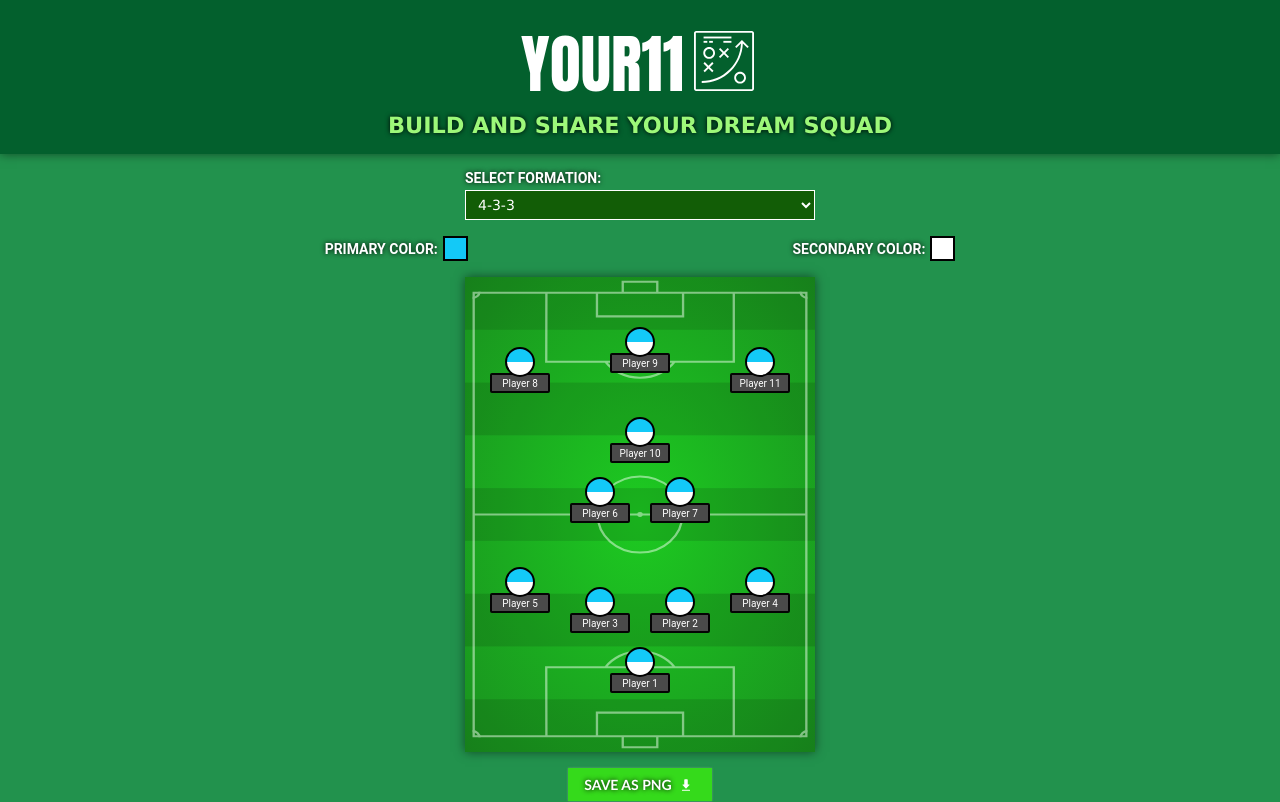
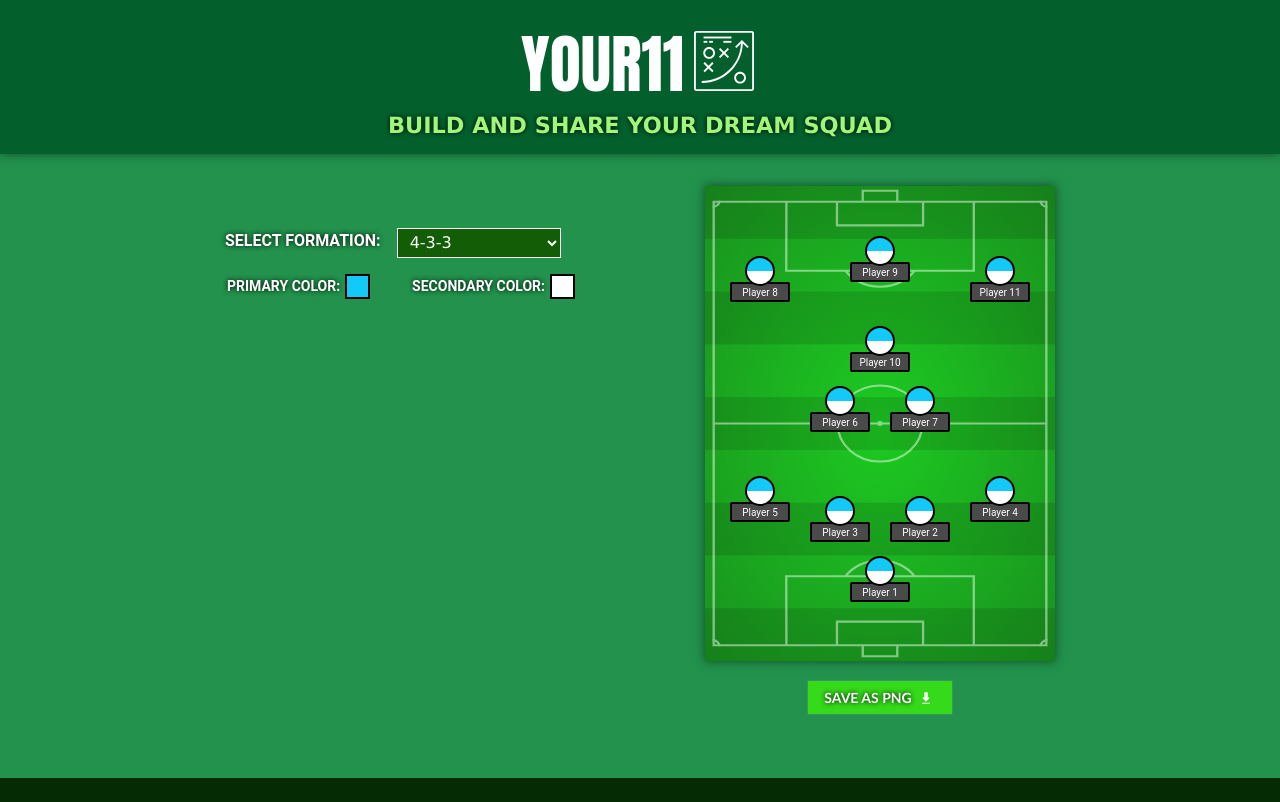
Before and after one commit to JoseVitorOliveira/your11, a React (Vite) app: page / in a window 1280 px wide. Shown: the top 802 px of the page. Built offline with nearby package versions, Linux system fonts and the light colour scheme.

Commit message:
responsive layout

```diff
--- a/src/App.tsx
+++ b/src/App.tsx
@@ -31,6 +31,7 @@ function App() {
     <>
       <Header />
       <main>
+        <div className="options-container">
           <div className="formation-container">
             <label htmlFor="formation">Select Formation:</label>
             <select
@@ -59,6 +60,8 @@ function App() {
               label="Secondary Color"
             />
           </div>
+        </div>
+        <div className="field-save-container">
           <div ref={exportRef}>
             <FootballField
               primaryColor={primaryColor}
@@ -74,6 +77,7 @@ function App() {
           >
             Save as PNG <img src={downloadIcon} alt="download icon" />
           </button>
+        </div>
       </main>
       <Footer />
     </>
--- a/src/components/ColorPicker/styles.css
+++ b/src/components/ColorPicker/styles.css
@@ -34,3 +34,11 @@
     z-index: 2;
 
 }
+
+/* medium devices */
+@media (min-width: 768px) {
+    .color-label label {
+        font-size: 14px;
+        margin-left: 2px;
+    }
+}
--- a/src/components/Footer/styles.css
+++ b/src/components/Footer/styles.css
@@ -1,6 +1,5 @@
 footer {
     background-color: #052b04;
-    margin-top: 3.5rem;
     padding: 20px 0;
     text-align: center;
     bottom: 0;
@@ -9,7 +8,7 @@ footer {
     color: #6c757d;
     font-size: 14px;
     font-weight: 400;
-    z-index: 1;
+    height: 140px;
 }
 
 a {
--- a/src/components/Header/styles.css
+++ b/src/components/Header/styles.css
@@ -67,7 +67,7 @@ nav {
 }
 
 /* large devices */
-@media (min-width: 992px) {
+@media (min-width: 1024px) {
 
     .logo {
         font-size: 4rem;
--- a/src/style.css
+++ b/src/style.css
@@ -1,3 +1,4 @@
+
 main {
     display: flex;
     justify-content: center;
@@ -48,7 +49,8 @@ main {
 }
 
 .save-button {
-    margin: 1rem 0;
+    margin-top: 1rem;
+    margin-bottom: 4rem;
     padding: 0.5rem 1rem;
     font-size: 14px;
     color: rgb(255, 255, 255);
@@ -79,3 +81,62 @@ main {
     margin-left: 4px;
 
 }
+
+.field-save-container {
+    display: flex;
+    justify-content: center;
+    align-items: center;
+    flex-direction: column;
+}
+
+
+/* medium devices */
+@media (min-width: 768px) {
+    main {
+        display: flex;
+        justify-content: space-around;
+        flex-direction: row;
+        margin-top: 2rem;
+    }
+
+    .colors-container {
+        justify-content: space-between;
+    }
+
+    .options-container {
+        display: flex;
+        flex-direction: column;
+        height: 540.6px;
+        width: 350px;
+    }
+
+    .formation-container {
+        flex-direction: row;
+        align-items: center;
+    }
+
+    .formation-container label {
+        font-size: 16px;
+        margin-right: 1rem;
+    }
+
+    .formation-container select, option {
+        font-size: 16px;
+        width: 164px;
+        height: 30px;
+        margin-top: 0;
+        margin-bottom: 0;
+    }
+
+    .save-button {
+        margin-top: 20px;
+    }
+}
+
+/* large devices */
+@media (min-width: 1025px) {
+    main {
+        width: 75%;
+        margin-inline: auto;
+    }
+}
```
Lines whose indentation alone changed are shown as unchanged.
